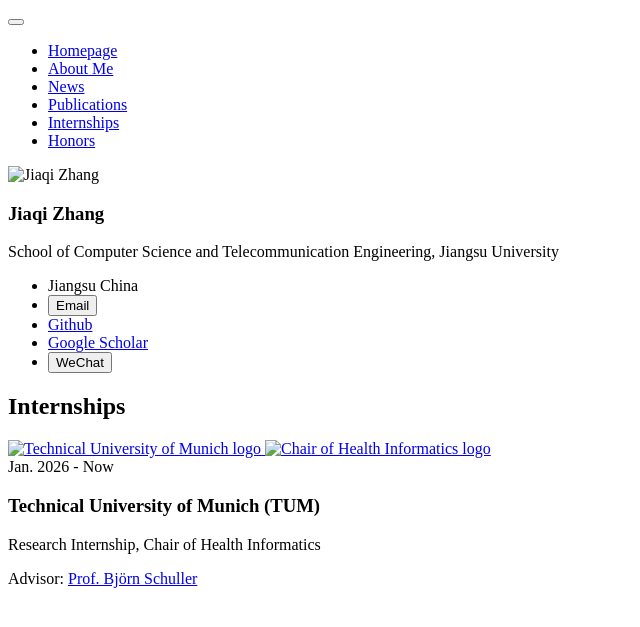
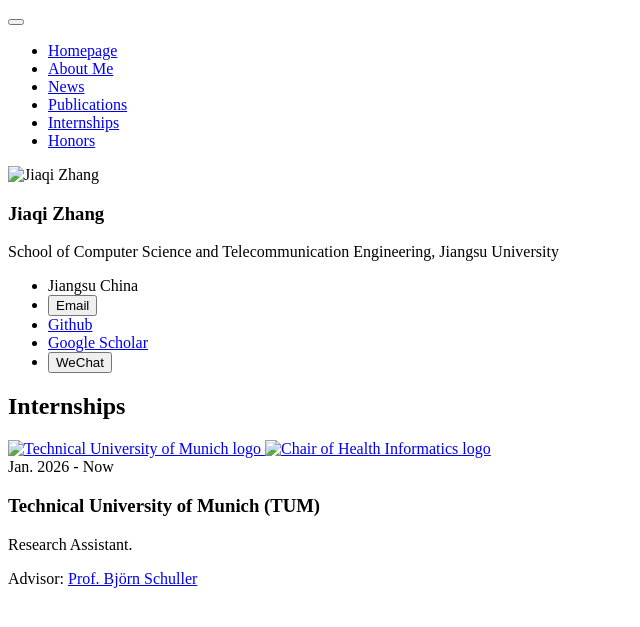
Before and after one commit to JiaqiZhang-Sengoku/JiaqiZhang-Sengoku.github.io, a Jekyll site: the page built from _pages/includes/internships.md, in a window 1280 px wide. Shown: the top 627 px of the page, without its empty margins (0-640 px from the left). Built offline with Jekyll 4.4.1, drawn with Linux system fonts in a browser that asks for light colours; our own code applies the rules of GitHub Pages for plain Markdown files.

Commit message:
20260707

```diff
--- a/_pages/includes/internships.md
+++ b/_pages/includes/internships.md
@@ -16,7 +16,7 @@
     <div class="internship-main">
       <span class="internship-date">Jan. 2026 - Now</span>
       <h3>Technical University of Munich (TUM)</h3>
-      <p>Research Internship, Chair of Health Informatics</p>
+      <p>Research Assistant.</p>
       <p class="internship-mentor">Advisor: <a href="https://www.schuller.one/">Prof. Björn Schuller</a></p>
     </div>
   </div>
```
